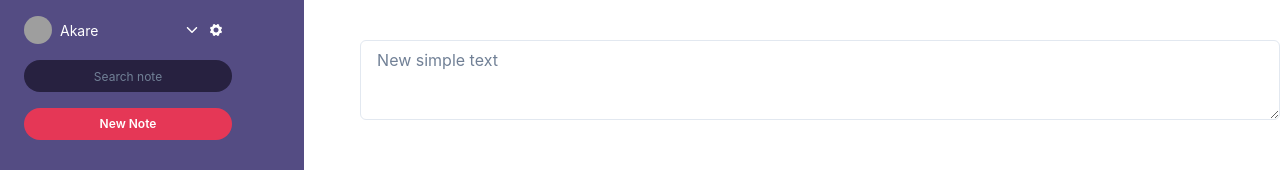
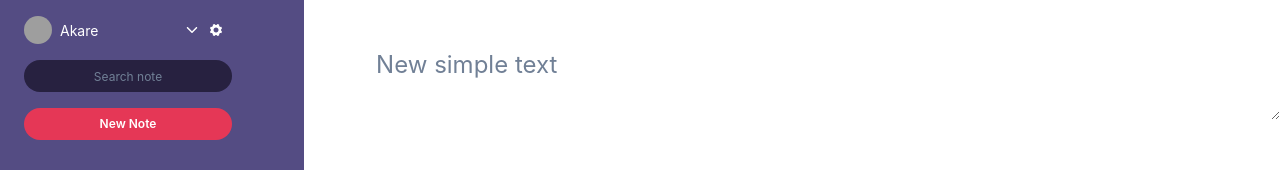
Before and after one commit to akareagwom/note-pal, a React (Vite) app: page /Layout in a window 1280 px wide. Shown: the top 170 px of the page. Built offline with nearby package versions, Linux system fonts and the light colour scheme; grey boxes are pictures that could not be loaded.

Commit message:
notes display

```diff
--- a/src/notes/Notes.tsx
+++ b/src/notes/Notes.tsx
@@ -6,8 +6,9 @@ const   Notes =()=>{
     return (
         <Box  h={'100vh'}>
             <NoteCanva/>
-
-            {/* <CardComp/> */}
+           <Box bg={'#272140'}>
+             {/* <CardComp/> */}
+            </Box>
 
         </Box>
     )
--- a/src/notes/components/noteCanva.tsx
+++ b/src/notes/components/noteCanva.tsx
@@ -8,7 +8,7 @@ interface Props {
 const NoteCanva: React.FC<Props> = ({  }) => {
   return (
     <Box>
-      <Textarea placeholder='New simple text' />
+      <Textarea border={'none'} outline={'none'} fontSize={'1.5rem'} placeholder='New simple text' />
     </Box>
   );
 };
```
